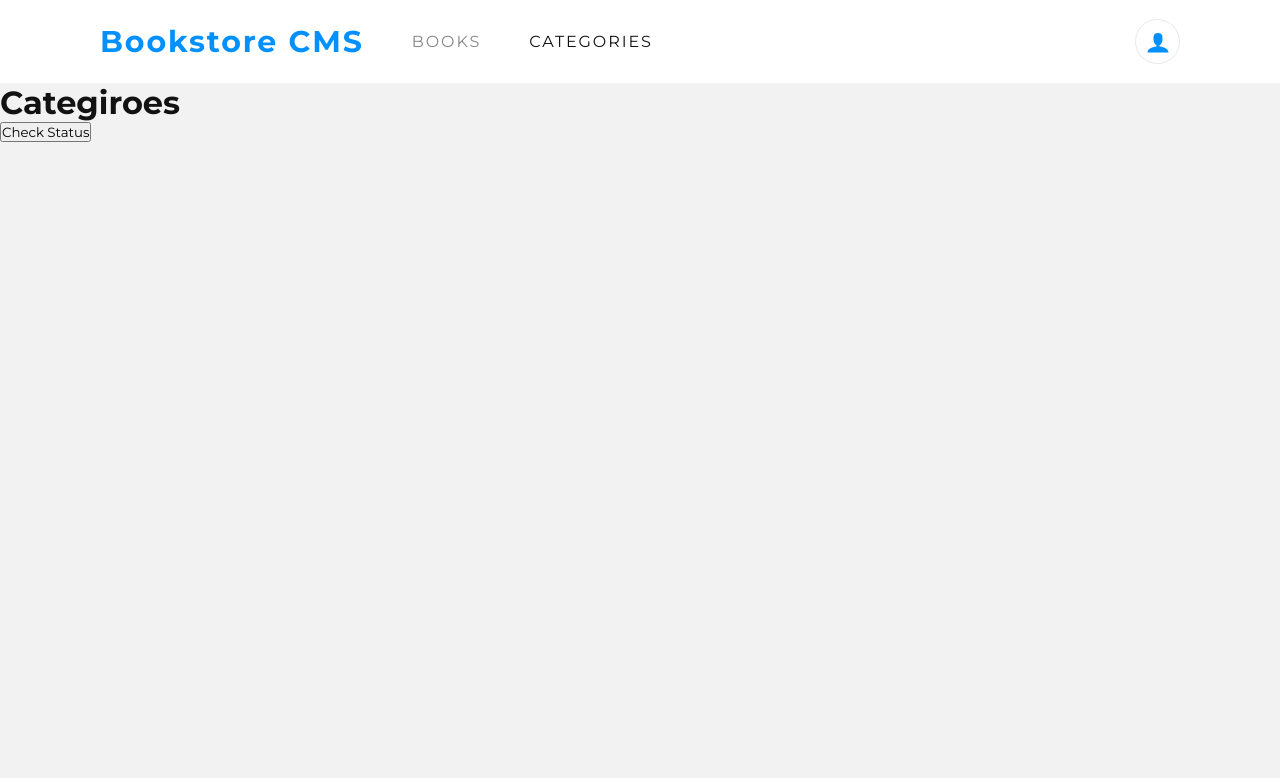
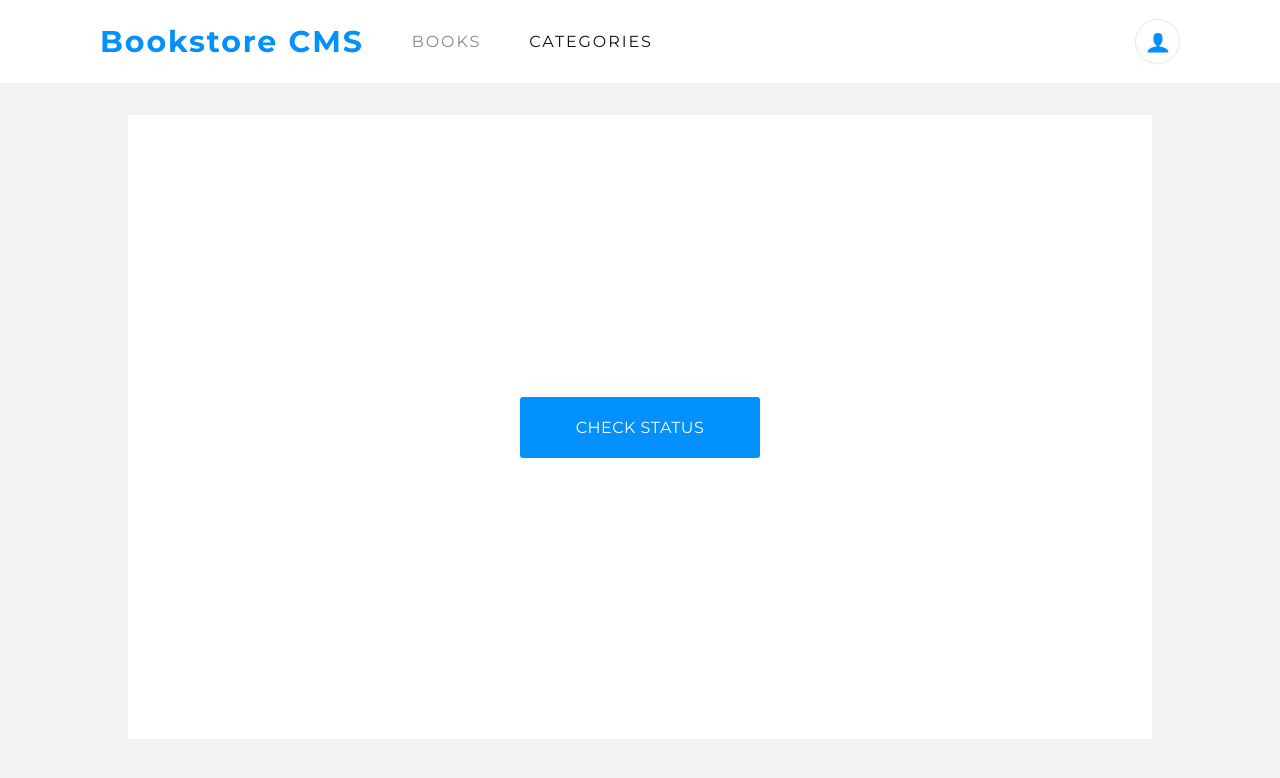
Before and after one commit to KanzaTahreem/Bookstore, a React (Create React App) app: page /categories in a window 1280 px wide. Shown: the top 778 px of the page. Built offline with nearby package versions, Linux system fonts and the light colour scheme; no server answers; the HTML template or start-up script is replaced by a standard one.

Commit message:
Add styles for categories page

```diff
--- a/src/Pages/Categories.jsx
+++ b/src/Pages/Categories.jsx
@@ -1,6 +1,7 @@
 import React from 'react';
 import { useDispatch, useSelector } from 'react-redux';
 import { checkStatus } from '../redux/categories/categories';
+import '../styles/Category.css';
 
 const Categories = () => {
   const categories = useSelector((state) => state.categories);
@@ -11,11 +12,10 @@ const Categories = () => {
   };
 
   return (
-    <>
-      <h1>Categiroes</h1>
-      <h2>{categories}</h2>
-      <div><button type="button" onClick={() => updateStatus()}>Check Status</button></div>
-    </>
+    <div className="category-container">
+      <h2 className="category-text">{categories}</h2>
+      <button type="button" className="category-btn" onClick={() => updateStatus()}>Check Status</button>
+    </div>
   );
 };
 
--- /dev/null
+++ b/src/styles/Category.css
@@ -0,0 +1,28 @@
+.category-container {
+  background: #fff;
+  width: 80vw;
+  margin: 2em auto;
+  display: flex;
+  flex-direction: column;
+  text-align: center;
+  justify-content: center;
+  height: calc(100vh - (18vh + 2em));
+}
+
+.category-text {
+  text-transform: uppercase;
+  opacity: 0.5;
+}
+
+.category-btn {
+  border: none;
+  color: #fff;
+  font-size: 1em;
+  margin: 3em 0;
+  padding: 1.3rem 3.5rem;
+  align-self: center;
+  border-radius: 3px;
+  letter-spacing: 0.5px;
+  text-transform: uppercase;
+  background-color: #0290ff;
+}
```
